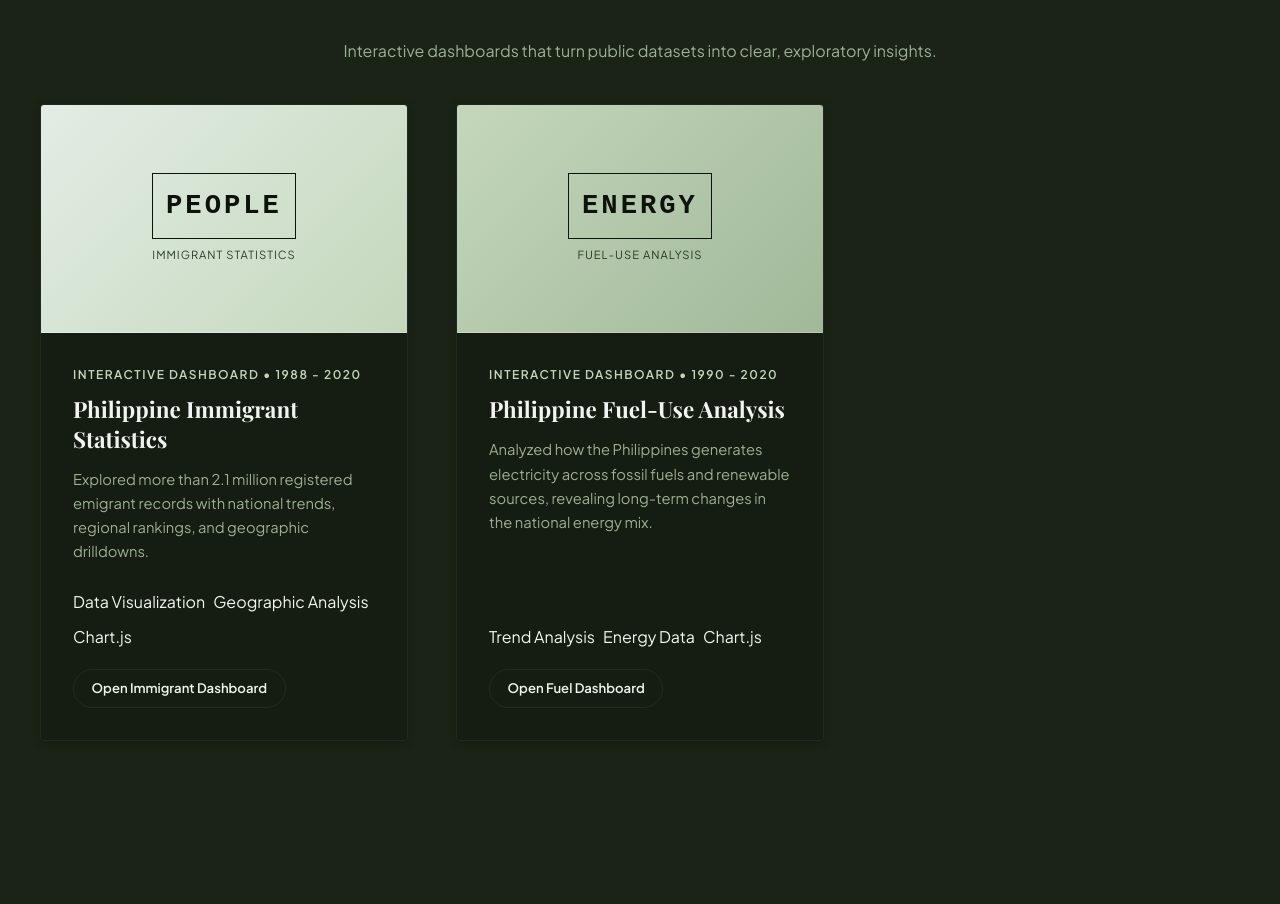
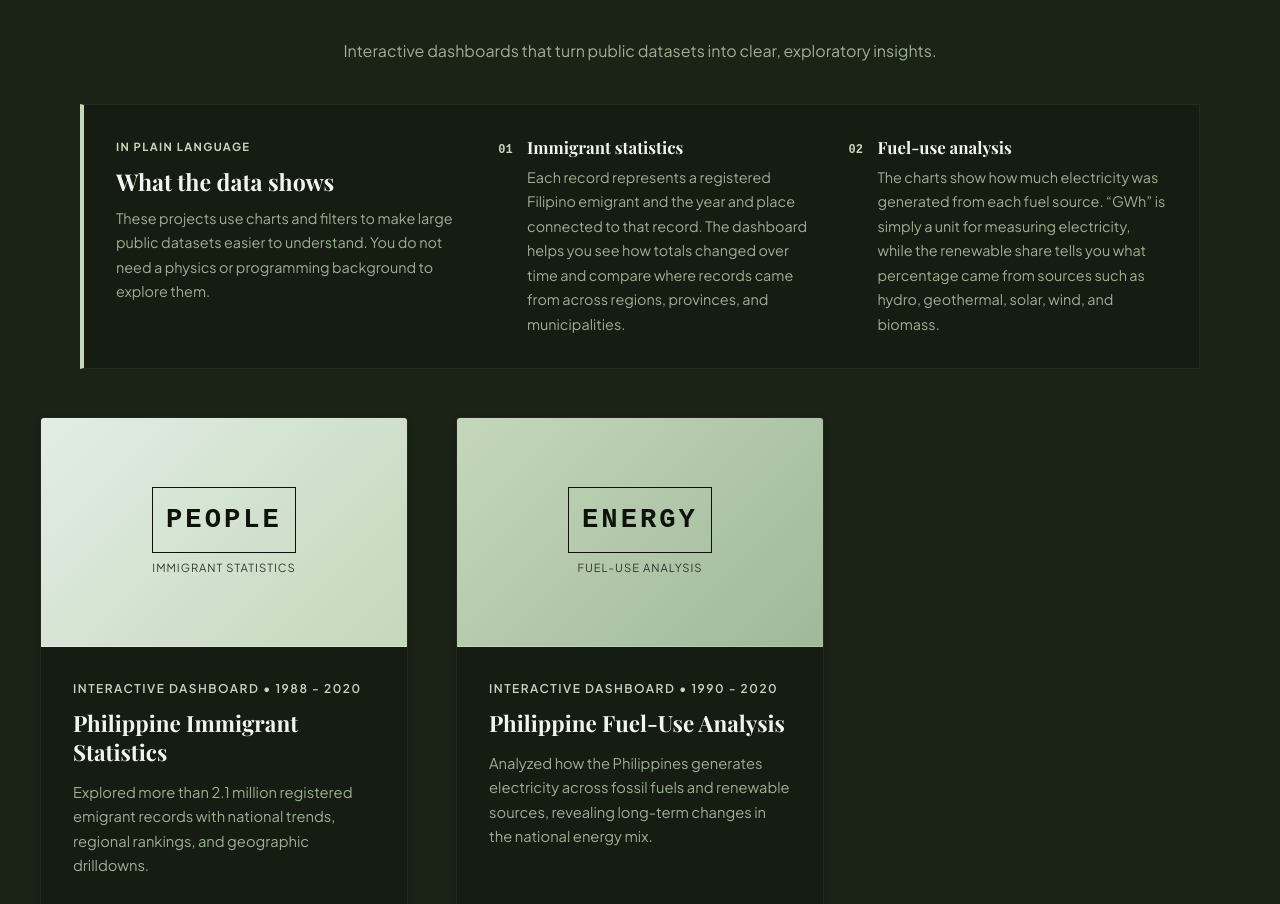
Before and after one commit to Kareyul/Kareyul, a website: page index.html in a window 1280 px wide. Shown: the part 3538-4442 px from the top of the page. Drawn offline with nearby package versions, Linux system fonts and the light colour scheme; a web font is replaced by a local one.

Commit message:
Explain data science projects clearly

```diff
--- a/index.html
+++ b/index.html
@@ -249,6 +249,27 @@
         <div class="container">
             <h2 class="section-title">Data Science Projects</h2>
             <p class="data-science-intro">Interactive dashboards that turn public datasets into clear, exploratory insights.</p>
+            <div class="data-science-explainer">
+                <div class="data-science-explainer-heading">
+                    <span class="explainer-label">In plain language</span>
+                    <h3>What the data shows</h3>
+                    <p>These projects use charts and filters to make large public datasets easier to understand. You do not need a physics or programming background to explore them.</p>
+                </div>
+                <div class="data-science-explainer-item">
+                    <span class="explainer-number">01</span>
+                    <div>
+                        <h4>Immigrant statistics</h4>
+                        <p>Each record represents a registered Filipino emigrant and the year and place connected to that record. The dashboard helps you see how totals changed over time and compare where records came from across regions, provinces, and municipalities.</p>
+                    </div>
+                </div>
+                <div class="data-science-explainer-item">
+                    <span class="explainer-number">02</span>
+                    <div>
+                        <h4>Fuel-use analysis</h4>
+                        <p>The charts show how much electricity was generated from each fuel source. “GWh” is simply a unit for measuring electricity, while the renewable share tells you what percentage came from sources such as hydro, geothermal, solar, wind, and biomass.</p>
+                    </div>
+                </div>
+            </div>
             <div class="projects-grid">
                 <div class="project-card slide-up">
                     <div class="project-image data-analysis-preview immigrant-preview">
--- a/style.css
+++ b/style.css
@@ -695,6 +695,64 @@ h1, h2, h3, h4, h5, h6 {
     text-align: center;
 }
 
+.data-science-explainer {
+    background-color: var(--bg-card);
+    border: 1px solid var(--border-color);
+    border-left: 4px solid var(--primary-olive);
+    display: grid;
+    gap: 1.5rem 2rem;
+    grid-template-columns: 1.1fr 1fr 1fr;
+    margin: 0 auto 3rem;
+    max-width: 1120px;
+    padding: 2rem;
+}
+
+.data-science-explainer-heading h3,
+.data-science-explainer-item h4 {
+    color: var(--text-primary);
+    font-family: var(--font-heading);
+}
+
+.data-science-explainer-heading h3 {
+    font-size: 1.45rem;
+    margin-bottom: 0.6rem;
+}
+
+.data-science-explainer-heading p,
+.data-science-explainer-item p {
+    color: var(--text-muted);
+    font-size: 0.9rem;
+    line-height: 1.7;
+}
+
+.explainer-label {
+    color: var(--primary-olive);
+    display: block;
+    font-size: 0.7rem;
+    font-weight: 700;
+    letter-spacing: 1.4px;
+    margin-bottom: 0.7rem;
+    text-transform: uppercase;
+}
+
+.data-science-explainer-item {
+    display: flex;
+    gap: 0.9rem;
+}
+
+.data-science-explainer-item h4 {
+    font-size: 1.05rem;
+    margin-bottom: 0.45rem;
+}
+
+.explainer-number {
+    color: var(--primary-olive);
+    font-family: var(--font-mono);
+    font-size: 0.75rem;
+    font-weight: 700;
+    padding-top: 0.2rem;
+}
+
 .fuel-preview {
     background: linear-gradient(135deg, var(--primary-olive), var(--light-olive));
 }
@@ -1136,6 +1194,10 @@ h1, h2, h3, h4, h5, h6 {
     }
 
     .education-grid {
+        grid-template-columns: 1fr;
+    }
+
+    .data-science-explainer {
         grid-template-columns: 1fr;
     }
 
```
